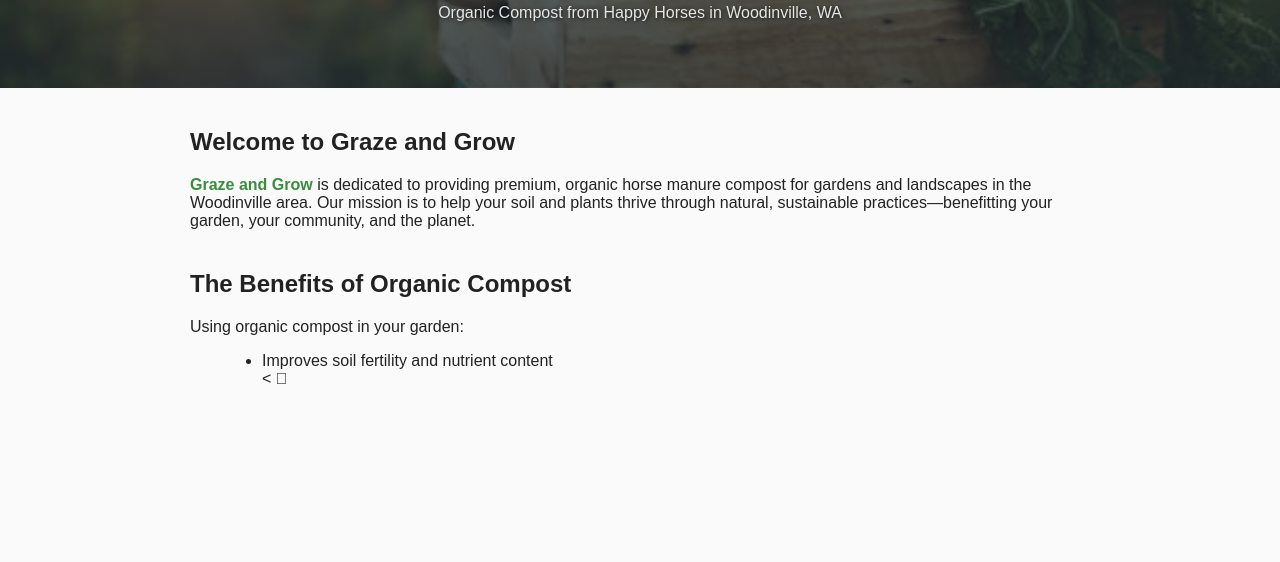
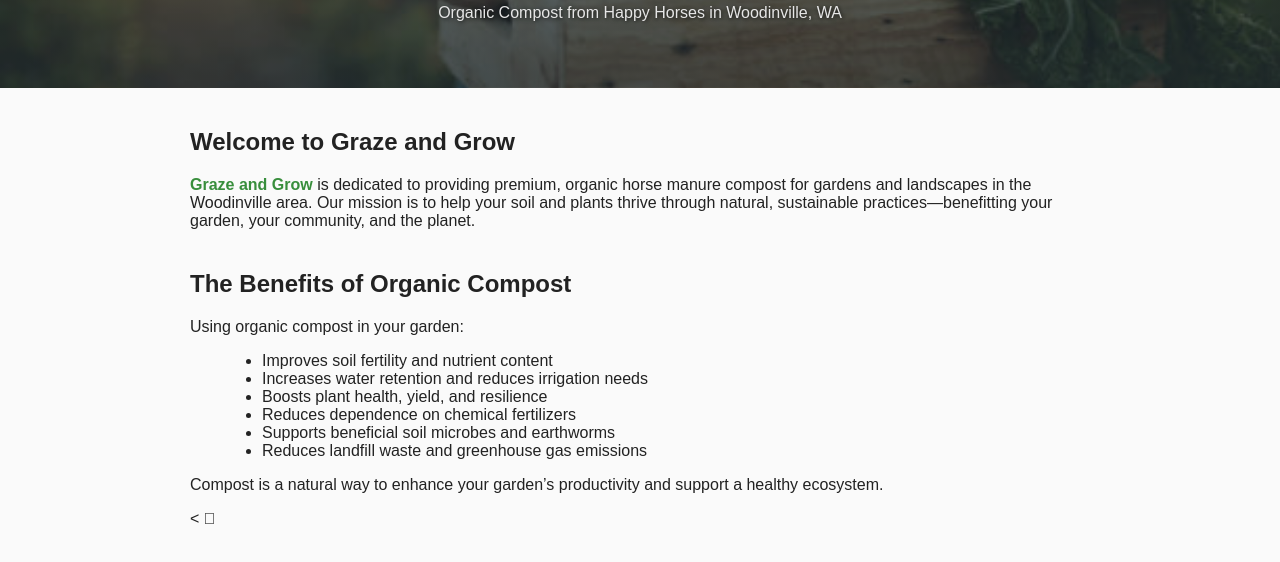
Before and after one commit to brettshields00/grazeandgrow-site, a plain HTML site: page index.html in a window 1280 px wide. Shown: the part 350-912 px from the top of the page. Before the commit the page ends 800 px from the top, so only its background shows below. Drawn offline with Linux system fonts and the light colour scheme.

Commit message:
Update index.html

```diff
--- a/index.html
+++ b/index.html
@@ -80,5 +80,14 @@
       </p>
       <ul>
         <li>Improves soil fertility and nutrient content</li>
-        <
+        <li>Increases water retention and reduces irrigation needs</li>
+        <li>Boosts plant health, yield, and resilience</li>
+        <li>Reduces dependence on chemical fertilizers</li>
+        <li>Supports beneficial soil microbes and earthworms</li>
+        <li>Reduces landfill waste and greenhouse gas emissions</li>
+      </ul>
+      <p>
+        Compost is a natural way to enhance your garden’s productivity and support a healthy ecosystem.
+      </p>
+      <
 
```
